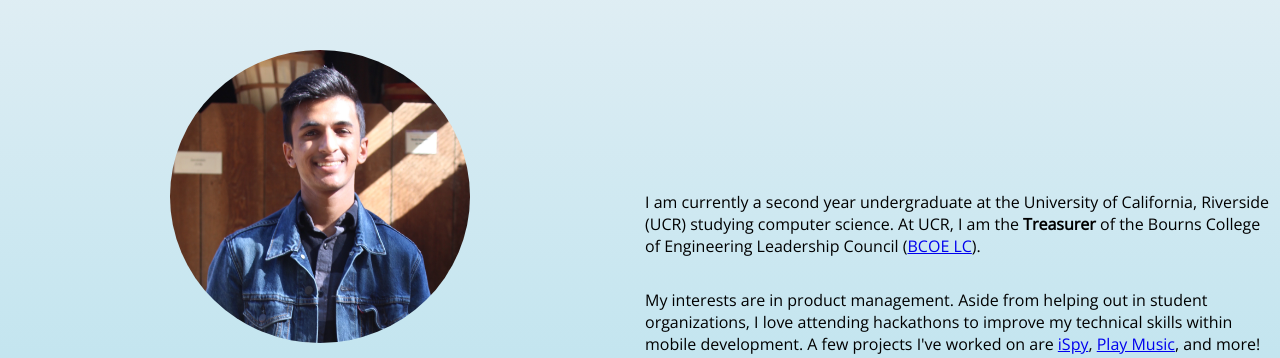
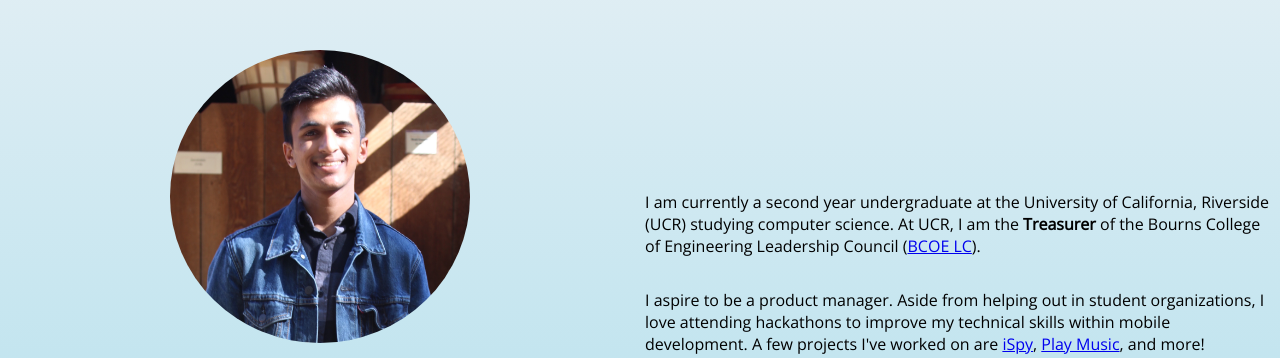
Before and after one commit to nealgoyal/nealgoyal.github.io, a plain HTML site: page index.html in a window 1280 px wide. Shown: the part 111-469 px from the top of the page. Drawn offline with nearby package versions, Linux system fonts and the light colour scheme.

Commit message:
Updated bio

```diff
--- a/index.html
+++ b/index.html
@@ -24,7 +24,7 @@
         At UCR, I am the <b>Treasurer</b> of the Bourns College of Engineering Leadership Council
         (<a href="https://bcoelc.com/">BCOE LC</a>).<p>
 
-        My interests are in product management. Aside from helping out in student organizations,
+        I aspire to be a product manager. Aside from helping out in student organizations,
         I love attending hackathons to improve my technical skills within mobile development. A few projects I've worked on are
         <a href="https://github.com/nealgoyal/iSpy">iSpy</a>, <a href="https://github.com/nealgoyal/hackpoly18">Play Music</a>,
         and more!<p>
```
